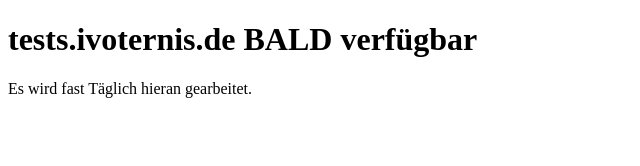
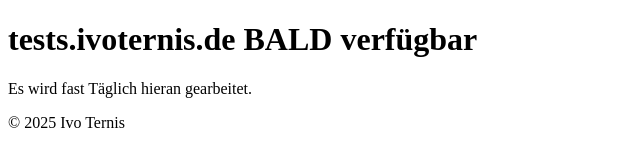
Before and after one commit to ivoternis/tests.ivoternis.de, a plain HTML site: page index.html in a window 1280 px wide. Shown: the whole page, without its empty margins (0-640 px from the left). Drawn offline with Linux system fonts and the light colour scheme.

Commit message:
Update index.html

```diff
--- a/index.html
+++ b/index.html
@@ -10,6 +10,8 @@
       <h1>tests.ivoternis.de BALD verfügbar</h1>
       <p>Es wird fast Täglich hieran gearbeitet.</p>
     </main>
-    <footer></footer>
+    <footer>
+      <p>&copy; 2025 Ivo Ternis</p>
+    </footer>
   </body>
 </html>
```
